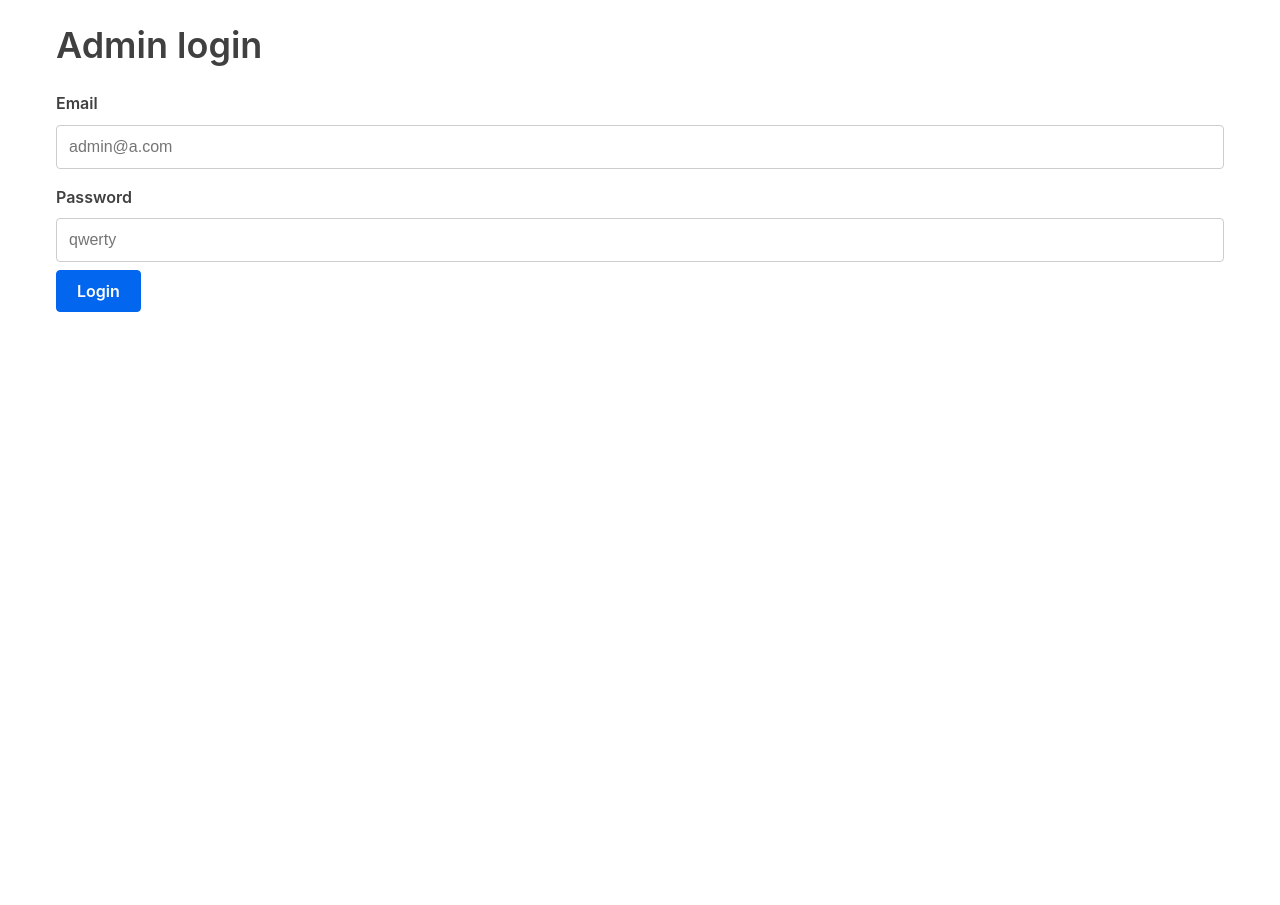
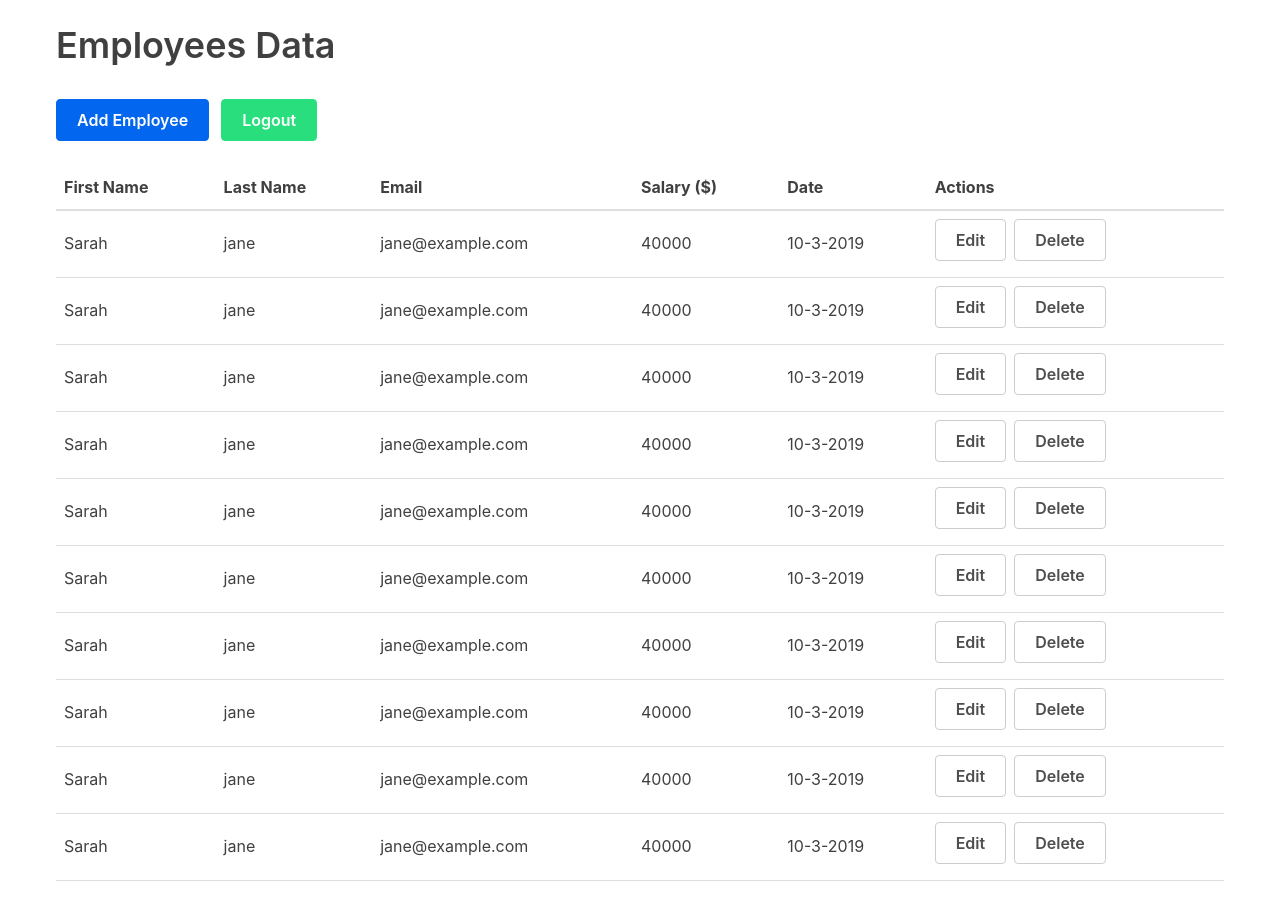
Before and after one commit to golden821man/react-crud-app, a React (Create React App) app: page / in a window 1280 px wide. Before the commit the page ends 800 px from the top, so only its background shows below. Built offline with nearby package versions, Linux system fonts and the light colour scheme.

Commit message:
Delete function

```diff
--- a/src/App.js
+++ b/src/App.js
@@ -90,20 +90,22 @@ class App extends Component {
     this.state = {
       email: 'admin@a.com',
       password: 'qwerty',
-      isUser: false,
-      employeesData
+      isUser: true,
+      employeesData,
+      addClicked: false
     };
 
+    // this.delete = this.delete.bind(this);
     // this.adminLogin = this.adminLogin.bind(this);
-    // this.renderLogin = this.renderLogin.bind(this);
+    // this.loginForm = this.loginForm.bind(this);
     // this.logout = this.logout.bind(this);
   }
 
-  adminLogin() {
+  login() {
     const { email, password, inputEmail, inputPassword } = this.state;
     if (inputEmail === email && inputPassword === password) {
       this.setState({ isUser: true });
-      alert('Succesfully logged in');
+      // alert('Succesfully logged in');
       console.log('Admin logged in');
     } else {
       alert('Incorrect credentials');
@@ -111,7 +113,7 @@ class App extends Component {
     }
   }
 
-  renderLogin() {
+  loginForm() {
     return (
       <div className="container">
         <form>
@@ -130,23 +132,21 @@ class App extends Component {
             onChange={e => this.setState({ inputPassword: e.target.value })}
             placeholder="qwerty"
           />
-          <input
-            type="button"
-            onClick={() => this.adminLogin()}
-            value="Login"
-          />
+          <input type="button" onClick={() => this.login()} value="Login" />
         </form>
       </div>
     );
   }
 
-  employeesTable() {
+  dataTables() {
     return (
       <div className="container">
         <header>
           <h1>Employees Data</h1>
           <div className="main-btns">
-            <button>Add Employee</button>
+            <button onClick={() => this.setState({ addClicked: true })}>
+              Add Employee
+            </button>
             <button
               onClick={() => this.logout()}
               className="logout-btn accent-button"
@@ -177,7 +177,10 @@ class App extends Component {
                   <td>{employee.date} </td>
                   <td>
                     <button className="button muted-button">Edit</button>
-                    <button className="button muted-button actions">
+                    <button
+                      onClick={() => this.delete(employee.id)}
+                      className="button muted-button actions"
+                    >
                       Delete
                     </button>
                   </td>
@@ -194,6 +197,54 @@ class App extends Component {
     );
   }
 
+  addForm() {
+    return (
+      <div className="container">
+        <form>
+          <h1>Add Emplyee</h1>
+          <label htmlFor="fName">First Name</label>
+          <input
+            type="text"
+            id="fName"
+            // onChange={e => this.setState({ inputEmail: e.target.value })}
+          />
+          <label htmlFor="lName">Last Name</label>
+          <input
+            type="text"
+            id="lName"
+            // onChange={e => this.setState({ inputEmail: e.target.value })}
+          />
+          <label htmlFor="email">Email</label>
+          <input
+            type="email"
+            id="email"
+            // onChange={e => this.setState({ inputEmail: e.target.value })}
+          />
+          <label htmlFor="salary">Salary ($)</label>
+          <input
+            type="text"
+            id="salary"
+            // onChange={e => this.setState({ inputEmail: e.target.value })}
+          />
+          <label htmlFor="date">Date</label>
+          <input
+            type="date"
+            id="date"
+            // onChange={e => this.setState({ inputEmail: e.target.value })}
+          />
+          <input type="button" onClick={() => this.add()} value="Add" />
+        </form>
+      </div>
+    );
+  }
+
+  delete(id) {
+    const updatedList = this.state.employeesData.filter(
+      employee => employee.id !== id
+    );
+    this.setState({ employeesData: updatedList });
+    console.log(updatedList);
+  }
   logout() {
     this.setState({ inputEmail: '', inputPassword: '', isUser: false });
     console.log('Logged out');
@@ -201,11 +252,12 @@ class App extends Component {
   }
 
   render() {
-    const { isUser } = this.state;
+    const { isUser, addClicked } = this.state;
     return (
       <div>
-        {!isUser && this.renderLogin()}
-        {isUser && this.employeesTable()}
+        {!isUser && this.loginForm()}
+        {isUser && !addClicked && this.dataTables()}
+        {isUser && addClicked && this.addForm()}
       </div>
     );
   }
```
